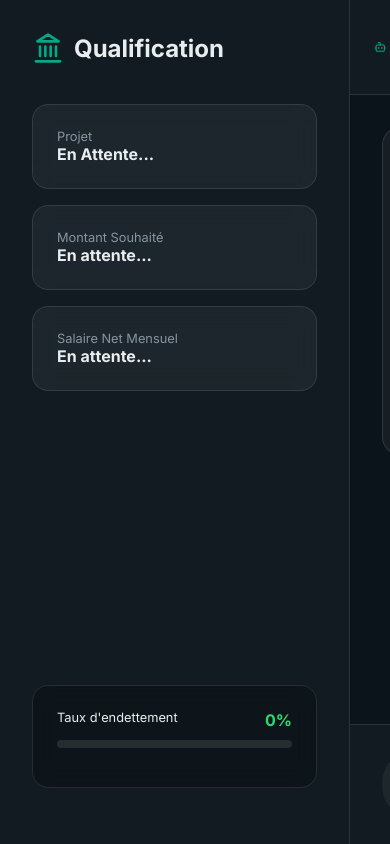
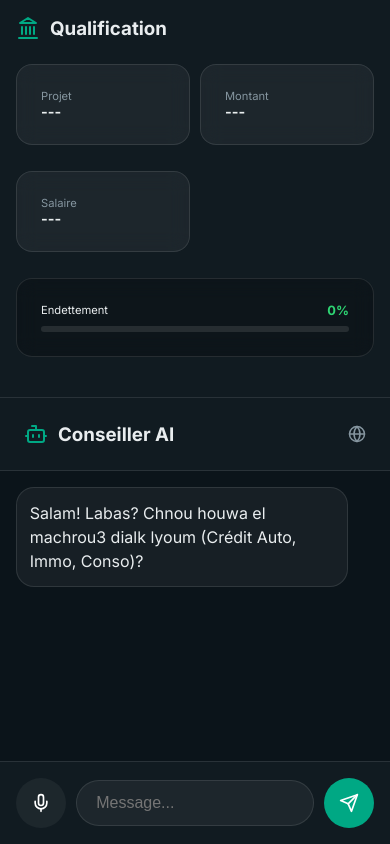
Before and after one commit to devopacademyv1-a11y/chatboot, a React (Vite) app in the folder client/: page / in a window 390 px wide. Built offline with nearby package versions, Linux system fonts and the light colour scheme.

Commit message:
feat: responsive UI and dataset distillation (security cleaned)

```diff
--- a/client/src/App.jsx
+++ b/client/src/App.jsx
@@ -174,38 +174,94 @@ const App = () => {
   };
 
   return (
-    <div className="dashboard-container" style={{ display: 'grid', gridTemplateColumns: '350px 1fr', height: '100vh', background: 'var(--bg-darker)' }}>
+    <div className="dashboard-container">
+      <style>{`
+        .dashboard-container {
+          display: grid;
+          grid-template-columns: 350px 1fr;
+          height: 100vh;
+          background: var(--bg-darker);
+        }
+        .chat-main {
+          display: flex;
+          flex-direction: column;
+          overflow: hidden;
+        }
+        .chat-messages {
+          flex: 1;
+          overflow-y: auto;
+          padding: 2rem;
+        }
+        .chat-input-area {
+          padding: 2rem;
+          background: var(--bg-dark);
+          border-top: 1px solid rgba(255,255,255,0.1);
+        }
+        @media (max-width: 900px) {
+          .dashboard-container {
+            grid-template-columns: 1fr;
+            grid-template-rows: auto 1fr;
+            height: 100dvh;
+          }
+          aside {
+            padding: 1rem !important;
+            border-right: none !important;
+            border-bottom: 1px solid rgba(255,255,255,0.1);
+          }
+          .card-grid {
+            display: grid;
+            grid-template-columns: 1fr 1fr;
+            gap: 10px;
+          }
+          .gauge-card {
+             grid-column: span 2;
+             margin-top: 10px !important;
+          }
+          .chat-messages {
+            padding: 1rem !important;
+          }
+          .chat-input-area {
+            padding: 1rem !important;
+          }
+          .message-bubble {
+            max-width: 85% !important;
+            padding: 0.8rem !important;
+            font-size: 0.9rem !important;
+          }
+        }
+      `}</style>
 
       {/* SIDEBAR: LEAD QUALIFICATION */}
       <aside style={{ background: 'var(--bg-dark)', borderRight: '1px solid rgba(255,255,255,0.1)', padding: '2rem', display: 'flex', flexDirection: 'column' }}>
-        <div style={{ display: 'flex', alignItems: 'center', gap: '10px', marginBottom: '2.5rem' }}>
-          <Landmark color="var(--primary)" size={32} />
-          <h2 style={{ margin: 0 }}>Qualification</h2>
+        <div style={{ display: 'flex', alignItems: 'center', gap: '10px', marginBottom: '1.5rem' }}>
+          <Landmark color="var(--primary)" size={24} />
+          <h3 style={{ margin: 0 }}>Qualification</h3>
         </div>
 
-        {/* FINANCIAL DATA CARDS */}
-        <div className="card" style={{ marginBottom: '1rem' }}>
-          <div style={{ fontSize: '0.8rem', color: 'var(--text-muted)' }}>Projet</div>
-          <div style={{ fontWeight: 'bold', textTransform: 'capitalize' }}>{slots.project_type || 'En attente...'}</div>
-        </div>
+        <div className="card-grid">
+          <div className="card" style={{ marginBottom: '1rem' }}>
+            <div style={{ fontSize: '0.7rem', color: 'var(--text-muted)' }}>Projet</div>
+            <div style={{ fontWeight: 'bold', textTransform: 'capitalize', fontSize: '0.9rem' }}>{slots.project_type || '---'}</div>
+          </div>
 
-        <div className="card" style={{ marginBottom: '1rem' }}>
-          <div style={{ fontSize: '0.8rem', color: 'var(--text-muted)' }}>Montant Souhaité</div>
-          <div style={{ fontWeight: 'bold' }}>{slots.amount ? `${slots.amount.toLocaleString()} MAD` : 'En attente...'}</div>
-        </div>
+          <div className="card" style={{ marginBottom: '1rem' }}>
+            <div style={{ fontSize: '0.7rem', color: 'var(--text-muted)' }}>Montant</div>
+            <div style={{ fontWeight: 'bold', fontSize: '0.9rem' }}>{slots.amount ? `${slots.amount.toLocaleString()} DH` : '---'}</div>
+          </div>
 
-        <div className="card" style={{ marginBottom: '1rem' }}>
-          <div style={{ fontSize: '0.8rem', color: 'var(--text-muted)' }}>Salaire Net Mensuel</div>
-          <div style={{ fontWeight: 'bold' }}>{slots.salary ? `${slots.salary.toLocaleString()} MAD` : 'En attente...'}</div>
+          <div className="card" style={{ marginBottom: '1rem' }}>
+            <div style={{ fontSize: '0.7rem', color: 'var(--text-muted)' }}>Salaire</div>
+            <div style={{ fontWeight: 'bold', fontSize: '0.9rem' }}>{slots.salary ? `${slots.salary.toLocaleString()} DH` : '---'}</div>
+          </div>
         </div>
 
         {/* DEBT RATIO GAUGE */}
-        <div className="card" style={{ marginTop: 'auto', background: 'rgba(0,0,0,0.2)' }}>
-          <div style={{ display: 'flex', justifyContent: 'space-between', marginBottom: '10px' }}>
-            <span style={{ fontSize: '0.8rem' }}>Taux d'endettement</span>
-            <span style={{ fontWeight: 'bold', color: debtRatio > 40 ? '#ff4757' : '#2ed573' }}>{debtRatio}%</span>
+        <div className="card gauge-card" style={{ marginTop: 'auto', background: 'rgba(0,0,0,0.2)' }}>
+          <div style={{ display: 'flex', justifyContent: 'space-between', marginBottom: '8px' }}>
+            <span style={{ fontSize: '0.7rem' }}>Endettement</span>
+            <span style={{ fontWeight: 'bold', color: debtRatio > 40 ? '#ff4757' : '#2ed573', fontSize: '0.8rem' }}>{debtRatio}%</span>
           </div>
-          <div style={{ height: '8px', background: 'rgba(255,255,255,0.1)', borderRadius: '4px', overflow: 'hidden' }}>
+          <div style={{ height: '6px', background: 'rgba(255,255,255,0.1)', borderRadius: '4px', overflow: 'hidden' }}>
             <div style={{
               height: '100%',
               width: `${Math.min(debtRatio, 100)}%`,
@@ -213,30 +269,23 @@ const App = () => {
               transition: 'width 0.5s ease'
             }} />
           </div>
-          <div style={{ marginTop: '15px', fontSize: '0.75rem', display: 'flex', alignItems: 'center', gap: '5px' }}>
-            {debtRatio > 40 ? (
-              <><AlertCircle size={14} color="#ff4757" /> Dossier Risqué (&gt;40%)</>
-            ) : slots.salary ? (
-              <><CheckCircle size={14} color="#2ed573" /> Dossier Éligible</>
-            ) : null}
-          </div>
         </div>
       </aside>
 
       {/* MAIN CHAT AREA */}
-      <main style={{ display: 'flex', flexDirection: 'column', overflow: 'hidden' }}>
+      <main className="chat-main">
         <header style={{ padding: '1.5rem', borderBottom: '1px solid rgba(255,255,255,0.1)', display: 'flex', justifyContent: 'space-between', alignItems: 'center', background: 'var(--bg-dark)' }}>
           <div style={{ display: 'flex', alignItems: 'center', gap: '10px' }}>
             <Bot color="var(--primary)" />
-            <h3 style={{ margin: 0 }}>Conseiller Bancaire AI</h3>
+            <h3 style={{ margin: 0 }}>Conseiller AI</h3>
           </div>
           <Globe size={18} color="var(--text-muted)" />
         </header>
 
-        <div style={{ flex: 1, overflowY: 'auto', padding: '2rem' }}>
+        <div className="chat-messages">
           {messages.map((msg, i) => (
             <div key={i} style={{ display: 'flex', justifyContent: msg.role === 'user' ? 'flex-end' : 'flex-start', marginBottom: '1.5rem' }}>
-              <div style={{
+              <div className="message-bubble" style={{
                 maxWidth: '70%', padding: '1.2rem', borderRadius: '18px',
                 background: msg.role === 'user' ? 'var(--primary)' : 'var(--glass)',
                 border: msg.role === 'user' ? 'none' : '1px solid rgba(255,255,255,0.1)'
@@ -250,22 +299,22 @@ const App = () => {
               </div>
             </div>
           ))}
-          {isLoading && <div style={{ color: 'var(--text-muted)', fontSize: '0.8rem' }}>Analyse financière en cours...</div>}
+          {isLoading && <div style={{ color: 'var(--text-muted)', fontSize: '0.8rem' }}>Analyse financière...</div>}
           <div ref={scrollRef} />
         </div>
 
-        <div style={{ padding: '2rem', background: 'var(--bg-dark)', borderTop: '1px solid rgba(255,255,255,0.1)' }}>
-          <div style={{ display: 'flex', gap: '15px', alignItems: 'center', maxWidth: '900px', margin: '0 auto' }}>
+        <div className="chat-input-area">
+          <div style={{ display: 'flex', gap: '10px', alignItems: 'center', maxWidth: '900px', margin: '0 auto' }}>
             <button onMouseDown={startRecording} onMouseUp={stopRecording}
-              style={{ width: '55px', height: '55px', borderRadius: '50%', background: isRecording ? '#ff4757' : 'var(--glass)', border: 'none', color: 'white', cursor: 'pointer', display: 'flex', alignItems: 'center', justifyContent: 'center' }}>
-              {isRecording ? <StopCircle /> : <Mic />}
+              style={{ width: '50px', height: '50px', borderRadius: '50%', background: isRecording ? '#ff4757' : 'var(--glass)', border: 'none', color: 'white', cursor: 'pointer', display: 'flex', alignItems: 'center', justifyContent: 'center', flexShrink: 0 }}>
+              {isRecording ? <StopCircle /> : <Mic size={20} />}
             </button>
             <input value={input} onChange={(e) => setInput(e.target.value)} onKeyPress={(e) => e.key === 'Enter' && handleSendText()}
-              placeholder="Ex: Je gagne 8000 dhs et je veux un crédit..."
-              style={{ flex: 1, padding: '1rem 1.5rem', borderRadius: '30px', background: 'var(--glass)', border: '1px solid rgba(255,255,255,0.1)', color: 'white', outline: 'none', fontSize: '1rem' }} />
+              placeholder="Message..."
+              style={{ flex: 1, padding: '0.8rem 1.2rem', borderRadius: '30px', background: 'var(--glass)', border: '1px solid rgba(255,255,255,0.1)', color: 'white', outline: 'none', fontSize: '1rem', minWidth: 0 }} />
             <button onClick={handleSendText}
-              style={{ width: '55px', height: '55px', borderRadius: '50%', background: 'var(--primary)', border: 'none', color: 'white', cursor: 'pointer', display: 'flex', alignItems: 'center', justifyContent: 'center' }}>
-              <Send size={22} />
+              style={{ width: '50px', height: '50px', borderRadius: '50%', background: 'var(--primary)', border: 'none', color: 'white', cursor: 'pointer', display: 'flex', alignItems: 'center', justifyContent: 'center', flexShrink: 0 }}>
+              <Send size={20} />
             </button>
           </div>
         </div>
```
Also changed, not shown: 2 other files (tests, documents, lock files or other folders).
